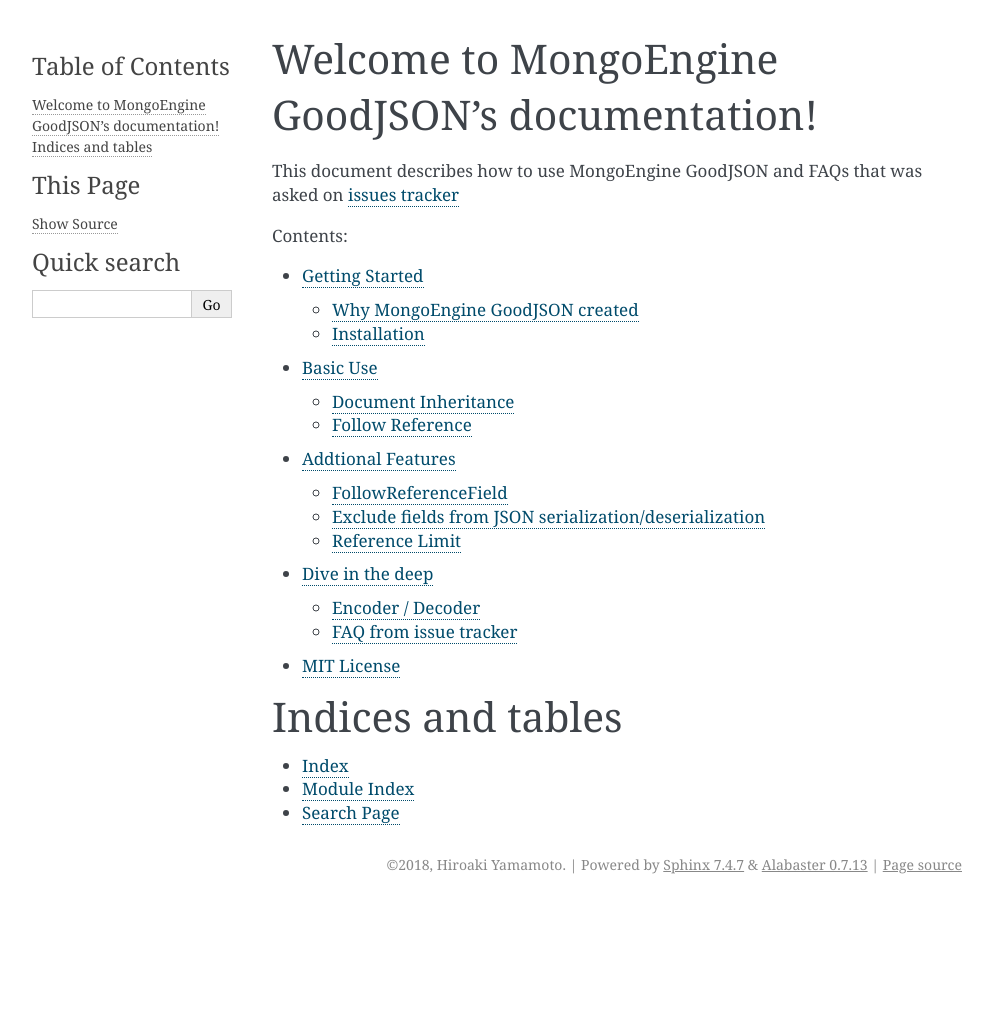
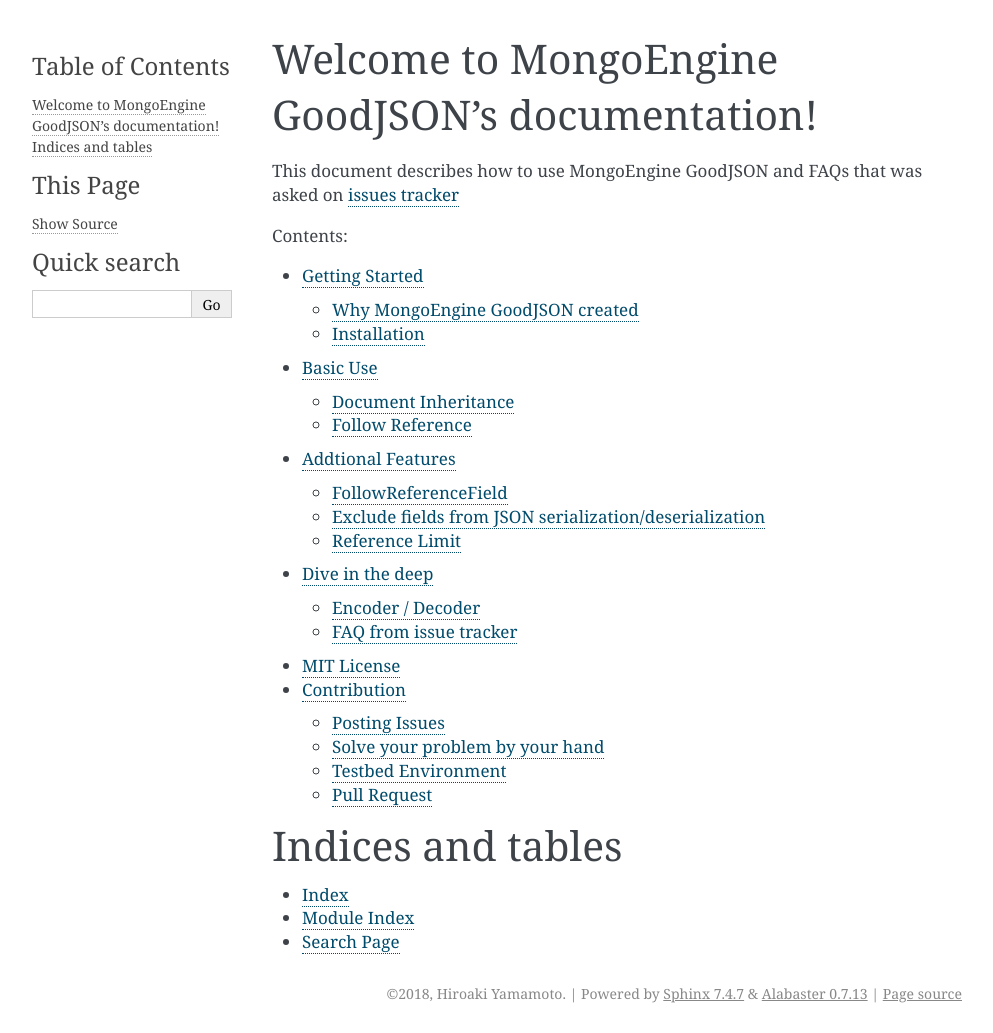
Before and after one commit to hiroaki-yamamoto/mongoengine-goodjson, a Sphinx documentation site: the page built from doc/source/index.rst, in a window 1280 px wide. Shown: the whole page, without its empty margins (148-1141 px from the left). Built offline with Sphinx 7.4.7, drawn with Linux system fonts in a browser that asks for light colours; before the commit the page ends 904 px from its top, so only the background shows below that; some of the changed lines change nothing that is shown.

Commit message:
Finished document creation... Maybe :simple_smile:
The remained task is to change the format of docstring

```diff
--- /dev/null
+++ b/doc/source/contribution.rst
@@ -0,0 +1,80 @@
+Contribution
+============
+This document describes how to contribute to this project.
+
+Posting Issues
+--------------
+Posting issue is appreciated. If you found issues, you can report it to
+`issues tracker`_. Note that you will need GitHub_ account before you send the
+bug report.
+
+When you try to create an issue, you will see the page to choice the type of
+the issue you want to create and please choose one of the type. You can also
+open regular issue, but describe your issue / question in detail.
+
+.. _`issues tracker`: https://github.com/hiroaki-yamamoto/mongoengine-goodjson/issues
+.. _GitHub: https://github.com
+
+Solve your problem by your hand
+-------------------------------
+This package is distributed as an Open-Source Software under the terms of
+`MIT License`_. Hence, you are able to change the code of this package.
+
+.. _`MIT License`: license.html
+
+Testbed Environment
+-------------------
+As you can see the package, this code is using tox that can test multiple-version
+of Python. In particular, this package is using the lates version of Python 3 and
+Python 2. To test this package, install packages in requirements.txt like this:
+
+.. code:: bash
+
+  $ pip install -r requirements.txt
+
+If you have `pip-tools`_, you can also install the package by doing this:
+
+.. code:: bash
+
+  $ pip-sync
+
+To keep your system site package clean, using venv is recommended. To use it,
+you can make virtual environment before installing the packages:
+
+.. code:: bash
+
+  $ python -m venv venv && source ./venv/bin/activate
+
+Then, run the pip.
+
+To test the code, you can use tox_ or detox_ that is installed by pip:
+
+.. code:: bash
+
+  (venv)$ tox
+  # or...
+  (venv)$ detox
+
+.. _`pip-tools`: https://github.com/jazzband/pip-tools
+.. _tox: https://tox.readthedocs.io/en/latest/
+.. _detox: https://pypi.org/project/detox/
+
+Pull Request
+------------
+If you have coding skills and time to fix your problem, please create a
+`Pull Request`_. This is much more appreciated than Posting Issues.
+
+Before sending pull request
+~~~~~~~~~~~~~~~~~~~~~~~~~~~
+Sending pull request is very appreciated, but please note:
+
+- **Test code is mandatory.** Your bug must be re-producible, and writing test code
+  is showing the proof of the bug. Pull requests that doesn't have test code might
+  be rejected.
+- **Not all pull request is merged.** Your pull request is not always accepted
+  and/or merged. However, Hiro_ absolutely appreciate your contribution.
+
+Note pull requests that don't follow the above rule might not merged.
+
+.. _`Pull Request`: https://github.com/hiroaki-yamamoto/mongoengine-goodjson/pulls
+.. _Hiro: https://github.com/hiroaki-yamamoto
--- a/doc/source/index.rst
+++ b/doc/source/index.rst
@@ -20,6 +20,7 @@
    additional_features
    dive_in_deep
    license
+   contribution
 
 
 
```
